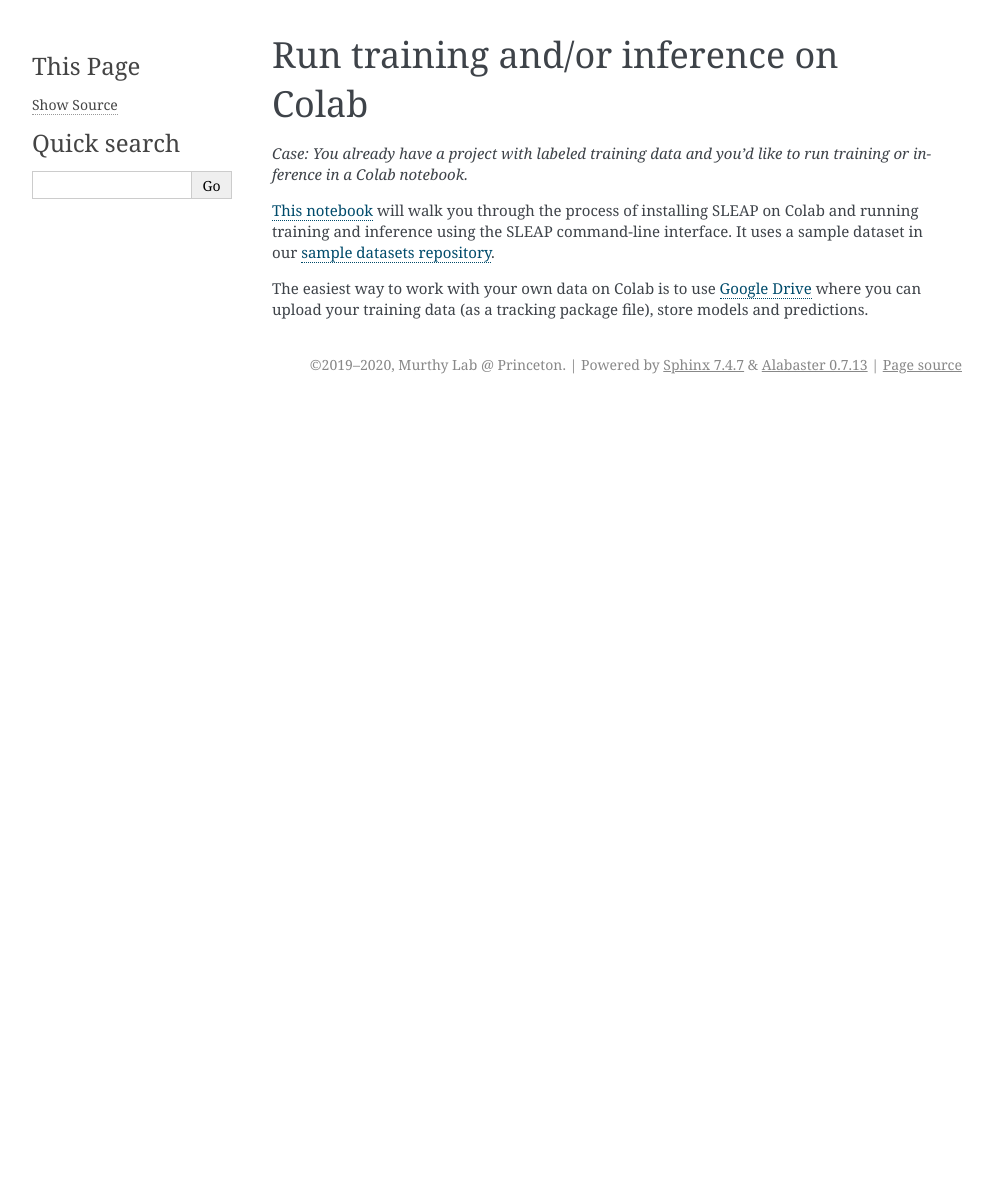
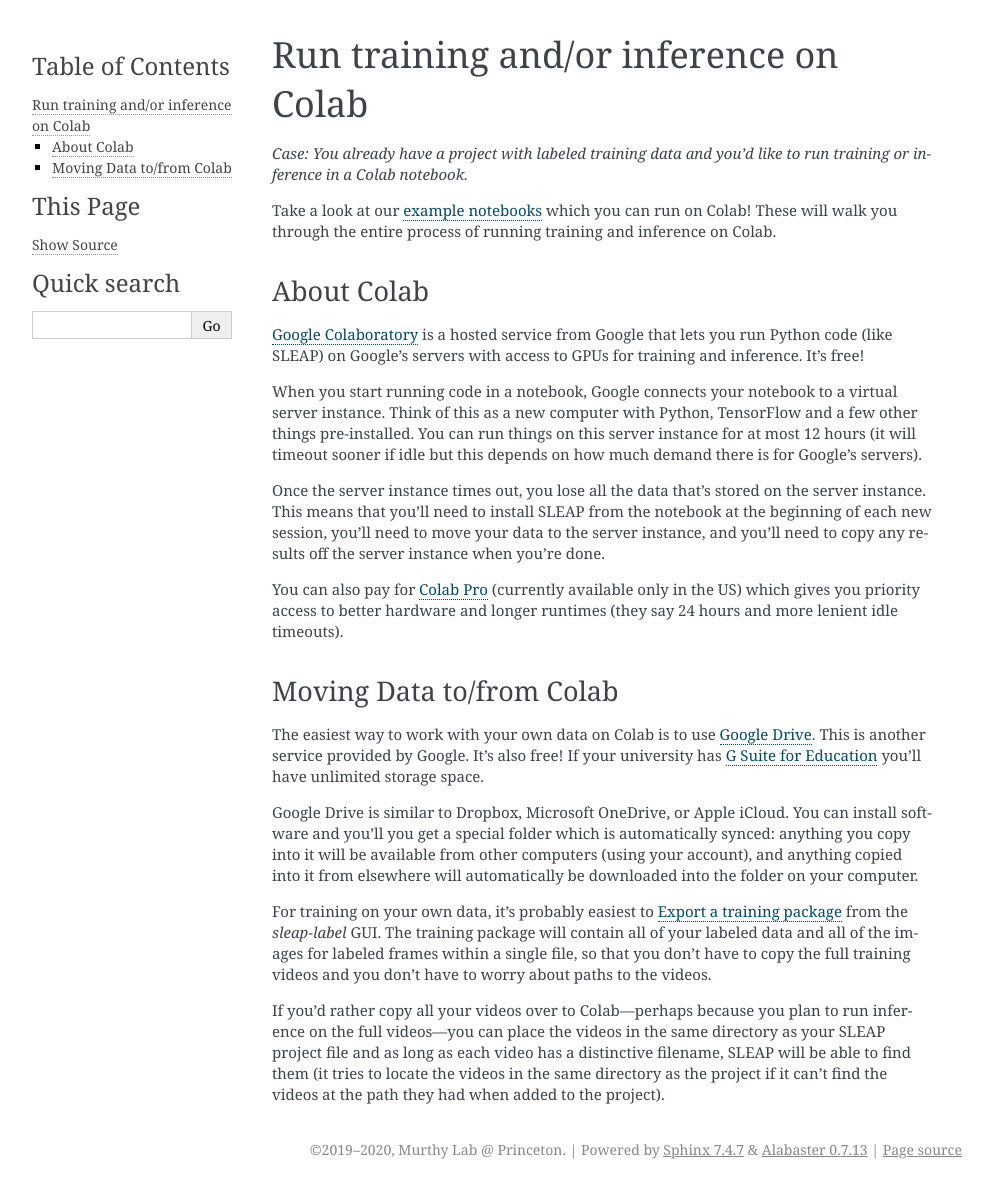
Before and after one commit to mingxiaowei/jelly-sleap, a Sphinx documentation site: the page built from docs/guides/colab.rst, in a window 1280 px wide. Shown: the whole page, without its empty margins (148-1141 px from the left). Built offline with Sphinx 7.4.7, drawn with Linux system fonts in a browser that asks for light colours; pages that are not in the unit, such as notebooks, are missing from menus; before the commit the page ends 900 px from its top, so only the background shows below that.

Commit message:
Add colab explanation and link to notebook repo.

```diff
--- a/docs/guides/colab.rst
+++ b/docs/guides/colab.rst
@@ -1,10 +1,30 @@
 .. _colab:
 
 Run training and/or inference on Colab
-~~~~~~~~~~~~~~~~~~~~~~~~~~~~~~~~~~~~~~
+--------------------------------------
 
 *Case: You already have a project with labeled training data and you'd like to run training or inference in a Colab notebook.*
 
-`This notebook <https://colab.research.google.com/drive/1ThypEfXCvowafIPDh6P_yTFbmuwcT66_?usp=sharing>`_ will walk you through the process of installing SLEAP on Colab and running training and inference using the SLEAP command-line interface. It uses a sample dataset in our `sample datasets repository <https://github.com/murthylab/sleap-datasets>`_.
+Take a look at our `example notebooks <https://github.com/murthylab/sleap-notebooks>`_ which you can run on Colab! These will walk you through the entire process of running training and inference on Colab.
 
-The easiest way to work with your own data on Colab is to use `Google Drive <https://www.google.com/drive/>`_ where you can upload your training data (as a tracking package file), store models and predictions.
+About Colab
+~~~~~~~~~~~
+
+`Google Colaboratory <https://colab.research.google.com/>`_ is a hosted service from Google that lets you run Python code (like SLEAP) on Google's servers with access to GPUs for training and inference. It's free!
+
+When you start running code in a notebook, Google connects your notebook to a virtual server instance. Think of this as a new computer with Python, TensorFlow and a few other things pre-installed. You can run things on this server instance for at most 12 hours (it will timeout sooner if idle but this depends on how much demand there is for Google's servers).
+
+Once the server instance times out, you lose all the data that's stored on the server instance. This means that you'll need to install SLEAP from the notebook at the beginning of each new session, you'll need to move your data to the server instance, and you'll need to copy any results off the server instance when you're done.
+
+You can also pay for `Colab Pro <https://colab.research.google.com/signup>`_ (currently available only in the US) which gives you priority access to better hardware and longer runtimes (they say 24 hours and more lenient idle timeouts).
+
+Moving Data to/from Colab
+~~~~~~~~~~~~~~~~~~~~~~~~~
+
+The easiest way to work with your own data on Colab is to use `Google Drive <https://www.google.com/drive/>`_. This is another service provided by Google. It's also free! If your university has `G Suite for Education <https://edu.google.com/products/gsuite-for-education/>`_ you'll have unlimited storage space.
+
+Google Drive is similar to Dropbox, Microsoft OneDrive, or Apple iCloud. You can install software and you'll you get a special folder which is automatically synced: anything you copy into it will be available from other computers (using your account), and anything copied into it from elsewhere will automatically be downloaded into the folder on your computer.
+
+For training on your own data, it's probably easiest to :ref:`training_package` from the `sleap-label` GUI. The training package will contain all of your labeled data and all of the images for labeled frames within a single file, so that you don't have to copy the full training videos and you don't have to worry about paths to the videos.
+
+If you'd rather copy all your videos over to Colab—perhaps because you plan to run inference on the full videos—you can place the videos in the same directory as your SLEAP project file and as long as each video has a distinctive filename, SLEAP will be able to find them (it tries to locate the videos in the same directory as the project if it can't find the videos at the path they had when added to the project).
```
